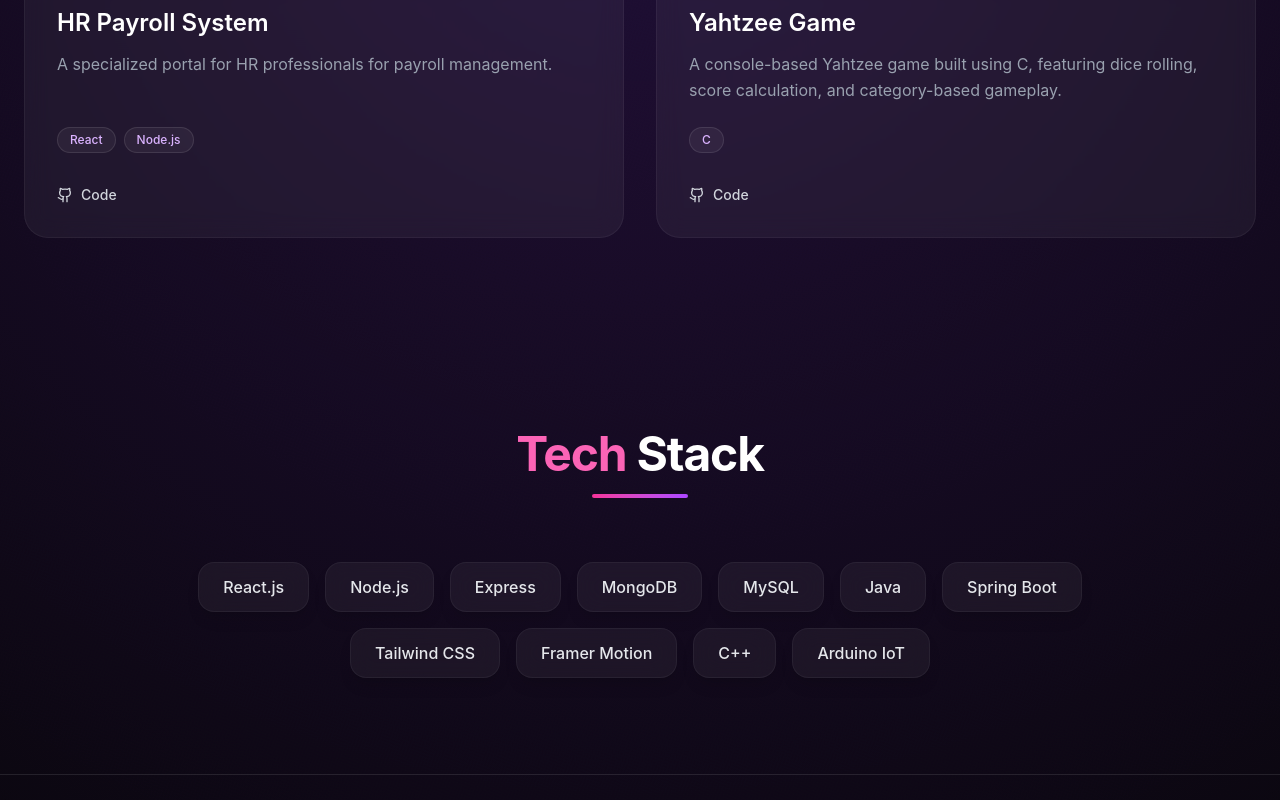
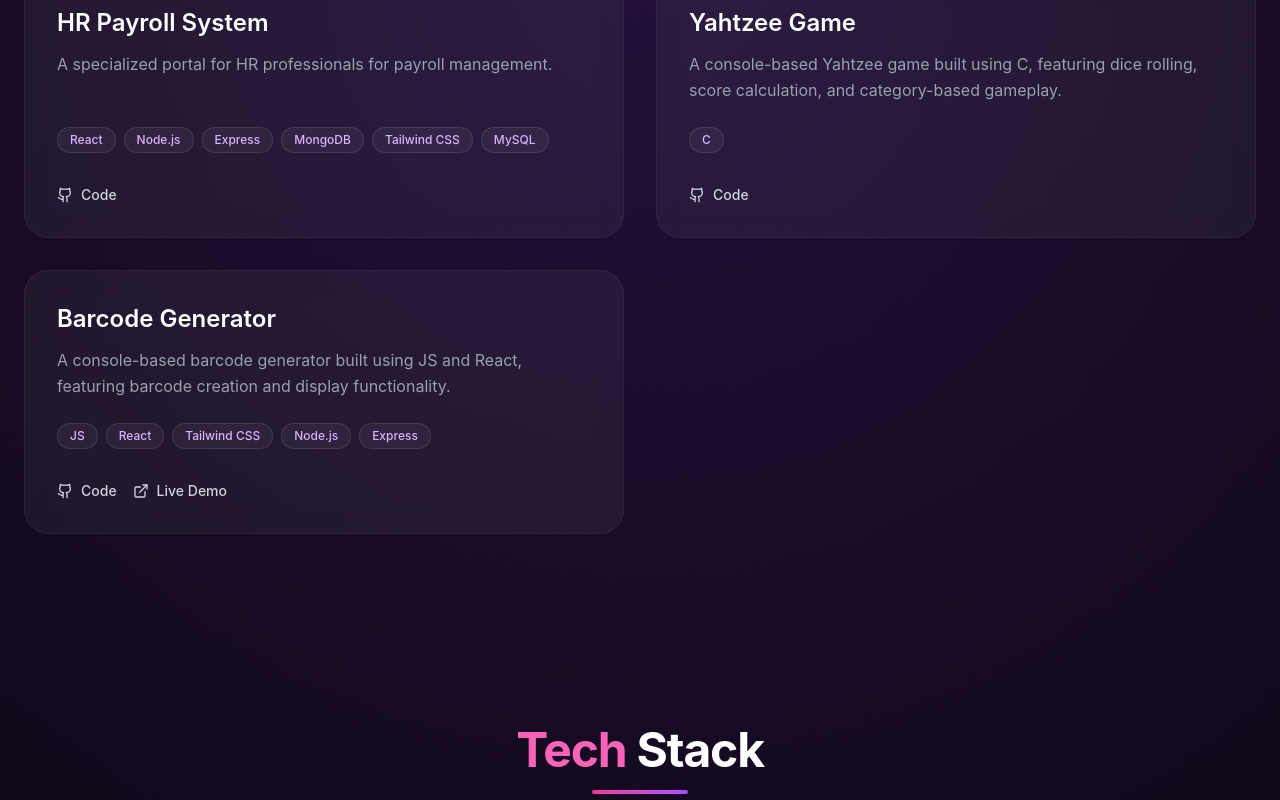
Before and after one commit to linuka2004/linuka-portfolio, a React (Vite) app: page / in a window 1280 px wide. Shown: the part 1620-2420 px from the top of the page. Built offline with nearby package versions, Linux system fonts and the light colour scheme.

Commit message:
skills updated 10.4.26✌️

```diff
--- a/src/components/Projects.jsx
+++ b/src/components/Projects.jsx
@@ -34,7 +34,7 @@ description: "A real client portfolio website built for a company.",
   {
     title: "HR Payroll System",
     description: "A specialized portal for HR professionals for payroll management.",
-    tech: ["React", "Node.js"],
+    tech: ["React", "Node.js", "Express", "MongoDB", "Tailwind CSS", "MySQL"],
     github: "https://github.com/linuka2004/HR-Payroll-Frontend.git",
     live: "#"
   },
@@ -44,6 +44,13 @@ description: "A real client portfolio website built for a company.",
     tech: ["C"],
     github: "https://github.com/linuka2004/Yahtzee--C.git",
     live: "#"
+  },
+  {
+    title: "Barcode Generator",
+    description: "A console-based barcode generator built using JS and React, featuring barcode creation and display functionality.",
+    tech: ["JS", "React", "Tailwind CSS", "Node.js", "Express"],
+    github: "https://github.com/linuka2004/Barcode-Generator-Front.git",
+    live: "https://barcode-generator-front.vercel.app/"
   }
 ];
 
--- a/src/components/TechStack.jsx
+++ b/src/components/TechStack.jsx
@@ -3,7 +3,7 @@ import { motion } from 'framer-motion';
 
 const skills = [
   "React.js", "Node.js", "Express", "MongoDB", "MySQL", "Java", "Spring Boot",
-  "Tailwind CSS", "Framer Motion", "C++", "Arduino IoT"
+  "Tailwind CSS", "Framer Motion", "C++", "Arduino IoT", "Git", "GitHub", "VS Code", "Postman", "Figma"
 ];
 
 export default function TechStack() {
```
